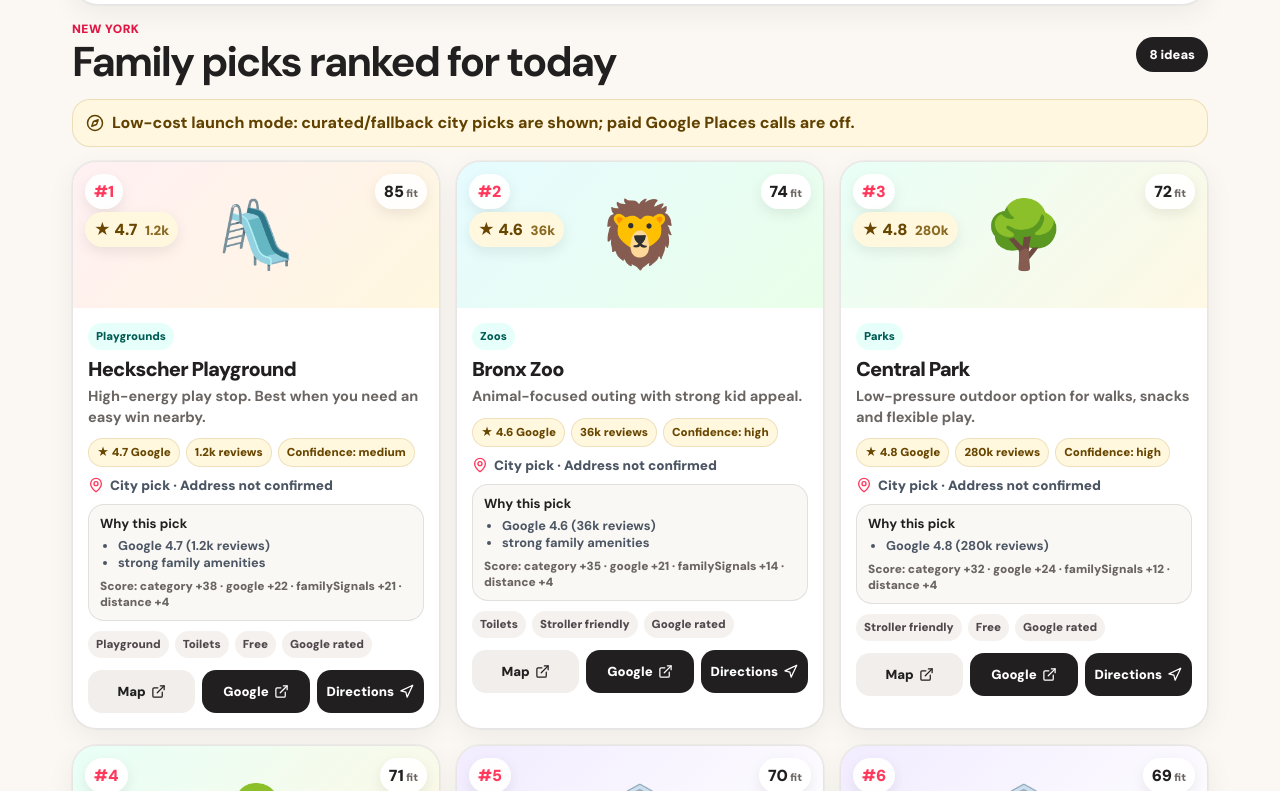
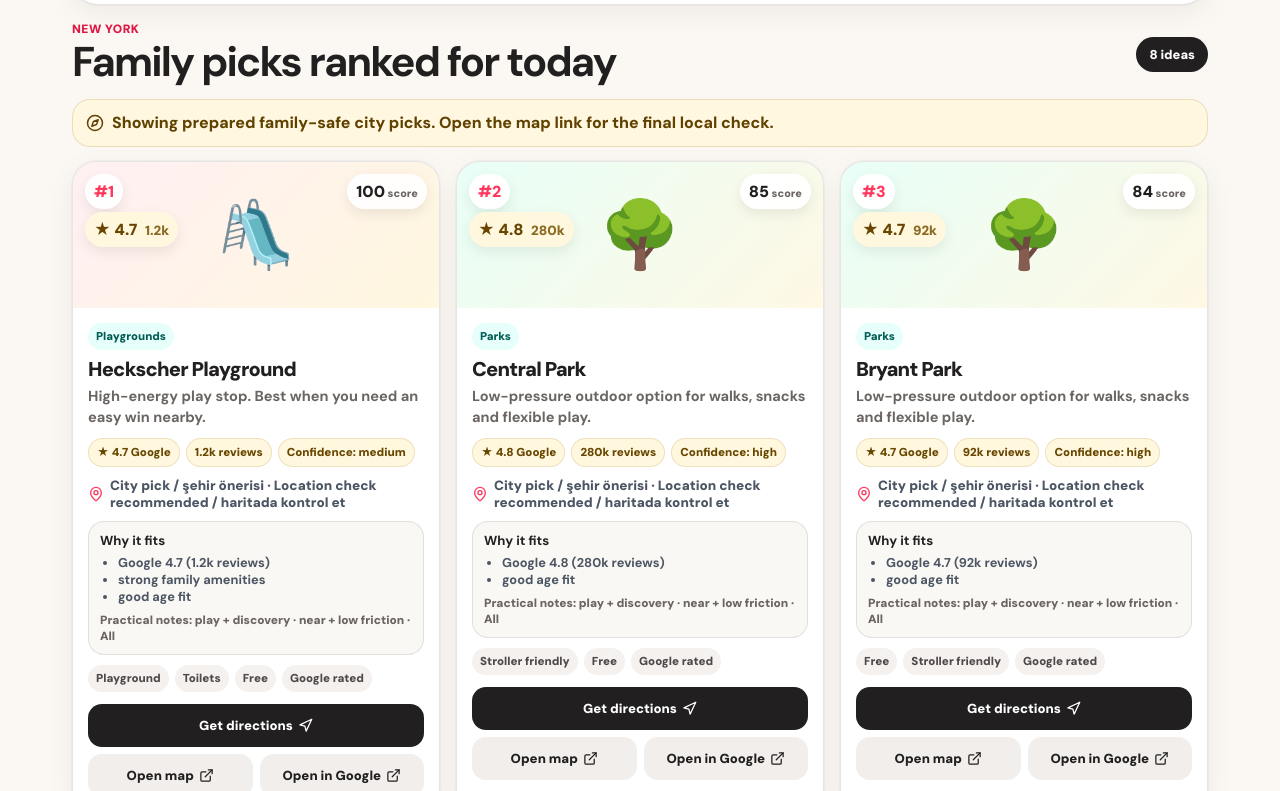
Before and after one commit to alperenkaramus/kidgo-nearby, a React (Vite) app: page / in a window 1280 px wide. Shown: the part 1089-1880 px from the top of the page. Built offline with nearby package versions, Linux system fonts and the light colour scheme.

Commit message:
fix: apply UX audit improvements

```diff
--- a/src/App.jsx
+++ b/src/App.jsx
@@ -1,4 +1,4 @@
-import { useEffect, useMemo, useState } from 'react';
+import { useEffect, useMemo, useRef, useState } from 'react';
 import { Baby, Compass, ExternalLink, Globe2, Loader2, MapPin, Navigation, Search, Sparkles, Telescope, TrendingUp, Umbrella } from 'lucide-react';
 import { AGE_GROUPS, CATEGORIES, COUNTRIES, DEFAULT_COUNTRY, DEFAULT_LANGUAGE, INTENTS, LANGUAGES, TRENDING_TURKEY_SEARCHES, TURKEY_CITIES, getDirectionsUrl, getGoogleSearchUrl, getMapUrl, searchPlaces } from './lib/places.js';
 import './styles.css';
@@ -15,15 +15,15 @@
     bestNow: 'Bugünün seçimi', cityPick: 'Şehir önerisi', score: 'puan', demandTitle: 'Popüler aile planları', allCitiesTitle: 'Nereye gidiyorsunuz?', allCitiesHelp: 'Önce ülke ve şehir seç, sonra yaş ve ruh haline göre listeyi daralt. Başlangıçta gerçek popüler şehir verileri + güvenli fallback kullanılır.', citiesDefault: 'Şehir seç',
     filtersTitle: 'Çocuk profili', intentTitle: 'Bugünkü mod', radius: 'Arama yarıçapı', resultsTitle: 'Sıralı aile önerileri', searching: 'Aranıyor…', ideas: 'öneri',
     noticeLive: 'Canlı OpenStreetMap sonuçları çocuk uyumu, mesafe ve aile sinyallerine göre sıralandı.',
-    noticeFallback: 'Şu an düşük maliyetli launch modu: seçili şehir için curated/fallback öneriler gösteriliyor; Google Places ücretli çağrıları kapalı.',
+    noticeFallback: 'Seçili şehir için hazırlanmış güvenli aile önerileri gösteriliyor. Harita linkinden son kontrolü yapabilirsin.',
     noticeGeoNo: 'Tarayıcı konumu yok; şehir araması aktif kalıyor.', noticeGeoUse: 'Mevcut konum kullanılıyor. Canlı OSM yavaşsa fallback mod arayüzü test edilebilir tutar.',
-    noticeGeoErr: 'Konum izni kapalı veya alınamadı. Bir şehir seç.', emptyTitle: 'Net eşleşme yok', emptyBody: 'Tümü seç veya başka bir global şehir dene.', loadingTitle: 'Aile planı hazırlanıyor…', loadingBody: 'Şehir, yaş, mod ve kategori sinyallerine göre en uygun duraklar sıralanıyor.', map: 'Harita', directions: 'Yol tarifi', google: 'Google', rainy: 'Kapalı alan', whyPick: 'Neden önerildi', confidence: 'Güven', scoreMix: 'Skor', liveGoogle: 'Canlı Google', openNow: 'Şu an açık',
+    noticeGeoErr: 'Konum alınamadı; şehir yazarak devam edebilirsin.', emptyTitle: 'Net eşleşme yok', emptyBody: 'Tümü seç veya başka bir global şehir dene.', loadingTitle: 'Aile planı hazırlanıyor…', loadingBody: 'Şehir, yaş, mod ve kategori sinyallerine göre en uygun duraklar sıralanıyor.', map: 'Haritada aç', directions: 'Yol tarifi al', google: 'Google’da aç', rainy: 'Kapalı alan', whyPick: 'Neden uygun', confidence: 'Güven', scoreMix: 'Skor', liveGoogle: 'Canlı Google', openNow: 'Şu an açık', showResults: 'öneriyi göster', practical: 'Pratik notlar',
   },
   en: {
     eyebrow: 'KidGo Nearby · family day-out assistant', title: 'Find better kid-friendly places in 30 seconds.', hero: 'Pick a city, age and mood. KidGo turns parks, playgrounds, museums, aquariums, indoor backups and snack stops into a clearer family plan.',
     language: 'Language', country: 'Country', countryHelp: 'International cities are prioritized; Turkey keeps a separate 81-city coverage mode.', locationLabel: 'City or current location', placeholder: 'New York, London, Paris, Dubai, Tokyo...', search: 'Find places', current: 'Use current location',
     bestNow: 'Today’s pick', cityPick: 'City pick', score: 'score', demandTitle: 'Popular family plans', allCitiesTitle: 'Where are you going?', allCitiesHelp: 'Choose a country and city, then tune the list by age and mood. Launch mode uses curated popular-city data plus safe fallback.', citiesDefault: 'Pick a city', filtersTitle: 'Kid profile', intentTitle: 'Today’s mood', radius: 'Search radius', resultsTitle: 'Family picks ranked for today', searching: 'Planning…', ideas: 'ideas',
-    noticeLive: 'Live OpenStreetMap results ranked by kid fit, distance and family-friendly signals.', noticeFallback: 'Low-cost launch mode: curated/fallback city picks are shown; paid Google Places calls are off.', noticeGeoNo: 'Browser geolocation is unavailable; city search stays active.', noticeGeoUse: 'Using current location. If live OSM is slow, fallback mode keeps the UI testable.', noticeGeoErr: 'Location permission was blocked or unavailable. Pick a city.', emptyTitle: 'No exact matches yet', emptyBody: 'Try All categories or another global city.', loadingTitle: 'Preparing a family plan…', loadingBody: 'Ranking places by city, age, mood and category fit.', map: 'Map', directions: 'Directions', google: 'Google', rainy: 'Rainy day', whyPick: 'Why this pick', confidence: 'Confidence', scoreMix: 'Score', liveGoogle: 'Live Google', openNow: 'Open now',
+    noticeLive: 'Live OpenStreetMap results ranked by kid fit, distance and family-friendly signals.', noticeFallback: 'Showing prepared family-safe city picks. Open the map link for the final local check.', noticeGeoNo: 'Browser geolocation is unavailable; city search stays active.', noticeGeoUse: 'Waiting for location permission… nearby picks will load if access is allowed.', noticeGeoErr: 'Location was unavailable; type a city to continue.', emptyTitle: 'No exact matches yet', emptyBody: 'Try All categories or another global city.', loadingTitle: 'Preparing a family plan…', loadingBody: 'Ranking places by city, age, mood and category fit.', map: 'Open map', directions: 'Get directions', google: 'Open in Google', rainy: 'Rainy day', whyPick: 'Why it fits', confidence: 'Confidence', scoreMix: 'Score', liveGoogle: 'Live Google', openNow: 'Open now', showResults: 'show picks', practical: 'Practical notes',
   },
   ru: {
     eyebrow: 'Глобальный семейный geo-adviser → больше городов и вариантов', title: 'Куда пойти рядом с детьми?', hero: 'Мобильный сервис, который превращает семейные поисковые запросы в гео-рекомендации. Работает по всем городам Турции и готов к росту на английском, русском и немецком.',
@@ -71,9 +71,17 @@
   const selectedCountry = useMemo(() => COUNTRIES.find((item) => item.id === country) || COUNTRIES[0], [country]);
   const countryCities = selectedCountry.id === 'TR' ? TURKEY_CITIES : selectedCountry.cities;
   const selectedAge = useMemo(() => AGE_GROUPS.find((item) => item.id === age), [age]);
-  const selectedIntent = useMemo(() => INTENTS.find((item) => item.id === intent), [intent]);
+  const selectedIntent = INTENTS.find((item) => item.id === intent) || INTENTS[0];
+  const resultsRef = useRef(null);
+
+  useEffect(() => {
+    document.documentElement.lang = lang;
+  }, [lang]);
   const selectedCategory = useMemo(() => CATEGORIES.find((item) => item.id === category), [category]);
   const activeInsight = TRENDING_TURKEY_SEARCHES[activeTrendIndex]?.insight[lang] || TRENDING_TURKEY_SEARCHES[0].insight.en;
+  const practicalNotes = lang === 'tr'
+    ? [selectedAge?.helpers.tr || 'yaş uyumu', selectedIntent?.helpers.tr || 'bugünkü moda uygun', selectedCategory?.labels.tr || 'aileye uygun']
+    : [selectedAge?.helpers.en || 'age fit', selectedIntent?.helpers.en || 'today’s mood fit', selectedCategory?.labels.en || 'family fit'];
 
   useEffect(() => {
     let cancelled = false;
@@ -96,8 +104,12 @@
   }, [age, intent, category, coords, radiusKm, submittedLocation, t.noticeFallback, t.noticeLive, t.noticeGeoErr]);
 
   function submitSearch() {
+    const nextLocation = location.trim() || selectedCountry.defaultCity || defaultCountry.defaultCity;
+    const matchedCountry = COUNTRIES.find((item) => item.cities.some((city) => city.toLowerCase() === nextLocation.toLowerCase()) || item.defaultCity.toLowerCase() === nextLocation.toLowerCase());
+    if (matchedCountry) setCountry(matchedCountry.id);
     setCoords(null);
-    setSubmittedLocation(location.trim() || selectedCountry.defaultCity || defaultCountry.defaultCity);
+    setSubmittedLocation(nextLocation);
+    window.setTimeout(() => resultsRef.current?.scrollIntoView({ behavior: 'smooth', block: 'start' }), 80);
   }
   function handleSubmit(event) { event.preventDefault(); submitSearch(); }
   function pickCity(city) { if (!city) return; setLocation(city); setSubmittedLocation(city); setCoords(null); }
@@ -117,6 +129,7 @@
   function useCurrentLocation() {
     if (!navigator.geolocation) { setNotice(t.noticeGeoNo); return; }
     setStatus('loading');
+    setNotice(t.noticeGeoUse);
     navigator.geolocation.getCurrentPosition(
       (position) => {
         const nextCoords = { lat: Number(position.coords.latitude.toFixed(5)), lon: Number(position.coords.longitude.toFixed(5)) };
@@ -140,7 +153,7 @@
 
       <div className="mobile-action-dock" aria-label="Quick search action">
         <span>{location || selectedCountry.defaultCity}</span>
-        <button type="button" onClick={submitSearch}>{t.search}</button>
+        <button type="button" onClick={submitSearch}>{places.length} {t.showResults || t.search}</button>
       </div>
 
       <section className="planner-card">
@@ -193,14 +206,13 @@
         <div className="trend-chips">{TRENDING_TURKEY_SEARCHES.map((item) => <button key={item.location + item.category} type="button" onClick={() => applyTrend(item)}>{item.labels[lang] || item.labels.en}</button>)}</div>
       </section>
 
-      <section className="results-section">
+      <section className="results-section" ref={resultsRef}>
         <div className="results-heading"><div><p className="kicker">{coords ? `${coords.lat}, ${coords.lon}` : submittedLocation}</p><h2>{t.resultsTitle}</h2></div><span className="result-count">{isLoading ? t.searching : `${places.length} ${t.ideas}`}</span></div>
         <div className="notice" role={status === 'error' ? 'alert' : 'status'}>{status === 'error' ? <Umbrella size={18} /> : <Compass size={18} />}<span>{notice}</span></div>
         {isLoading && <div className="state-card"><Loader2 className="spin" size={28} /><h3>{t.loadingTitle}</h3><p>{t.loadingBody}</p></div>}
         {status === 'empty' && <div className="state-card"><Telescope size={28} /><h3>{t.emptyTitle}</h3><p>{t.emptyBody}</p></div>}
         {!isLoading && places.length > 0 && <div className="cards-grid">{places.map((place, index) => {
           const cat = CATEGORIES.find((item) => item.id === place.category);
-          const scoreParts = Object.entries(place.scoreParts || {}).filter(([, value]) => value > 0).sort(([, a], [, b]) => b - a).slice(0, 5);
           return (
             <article className="place-card" key={place.id}>
               <div className="image-panel">
@@ -222,10 +234,10 @@
                 <div className="evidence-box">
                   <strong>{t.whyPick}</strong>
                   <ul>{place.evidence.map((item) => <li key={item}>{item}</li>)}</ul>
-                  {scoreParts.length > 0 && <p>{t.scoreMix}: {scoreParts.map(([key, value]) => `${key} +${value}`).join(' · ')}</p>}
+                  <p>{t.practical}: {practicalNotes.filter(Boolean).slice(0, 3).join(' · ')}</p>
                 </div>
                 <div className="tag-row">{place.tags.map((tag) => <span key={tag}>{tag}</span>)}</div>
-                <div className="card-actions"><a href={getMapUrl(place)} target="_blank" rel="noreferrer">{t.map} <ExternalLink size={15} /></a><a href={getGoogleSearchUrl(place)} target="_blank" rel="noreferrer">{t.google} <ExternalLink size={15} /></a><a href={getDirectionsUrl(place)} target="_blank" rel="noreferrer">{t.directions} <Navigation size={15} /></a></div>
+                <div className="card-actions"><a className="directions-primary" href={getDirectionsUrl(place)} target="_blank" rel="noreferrer">{t.directions} <Navigation size={15} /></a><a href={getMapUrl(place)} target="_blank" rel="noreferrer">{t.map} <ExternalLink size={15} /></a><a href={getGoogleSearchUrl(place)} target="_blank" rel="noreferrer">{t.google} <ExternalLink size={15} /></a></div>
               </div>
             </article>
           );
--- a/src/styles.css
+++ b/src/styles.css
@@ -116,7 +116,7 @@
 .floating-rank, .floating-score, .floating-google { position: absolute; z-index: 2; top: 12px; border-radius: 999px; padding: 7px 9px; font-weight: 1000; background: rgba(255,255,255,.94); box-shadow: rgba(0,0,0,.08) 0 5px 14px; }
 .floating-rank { left: 12px; color: var(--accent); }
 .floating-score { right: 12px; color: var(--ink); }
-.floating-score::after { content: ' fit'; color: var(--muted); font-size: .68rem; }
+.floating-score::after { content: ' score'; color: var(--muted); font-size: .68rem; }
 .floating-google { left: 12px; top: 50px; color: #684600; background: #fff8df; }
 .floating-google small { margin-left: 4px; color: #8a6a22; }
 .place-body { padding: 15px; }
@@ -138,9 +138,9 @@
 .meta-row svg { flex: 0 0 auto; color: var(--accent); }
 .tag-row { display: flex; gap: 6px; flex-wrap: wrap; margin-bottom: 12px; }
 .tag-row span { border-radius: 999px; background: #f4f1ee; color: #51484c; padding: 6px 8px; font-size: .72rem; font-weight: 850; }
-.card-actions { gap: 7px; }
-.card-actions a { flex: 1; min-height: 43px; display: inline-flex; justify-content: center; align-items: center; gap: 5px; border-radius: 14px; text-decoration: none; font-weight: 1000; background: var(--ink); color: #fff; font-size: .82rem; }
-.card-actions a:first-child { background: #f1eeeb; color: var(--ink); }
+.card-actions { gap: 7px; flex-wrap: wrap; }
+.card-actions a { flex: 1; min-height: 43px; display: inline-flex; justify-content: center; align-items: center; gap: 5px; border-radius: 14px; text-decoration: none; font-weight: 1000; background: #f1eeeb; color: var(--ink); font-size: .82rem; }
+.card-actions .directions-primary { flex-basis: 100%; background: var(--ink); color: #fff; }
 
 @media (max-width: 430px) {
   .app-shell { padding-left: 10px; padding-right: 10px; }
@@ -150,6 +150,8 @@
   .planner-card { padding: 16px; border-radius: 24px; }
   .search-actions { display: flex; flex-direction: column; }
   .primary-button { min-height: 58px; }
+  .chips { flex-wrap: wrap; overflow: visible; }
+  .chips .chip { flex: 1 1 calc(50% - 8px); justify-content: center; }
   .card-actions { flex-direction: column; }
 }
 
```
Also changed, not shown: src/lib/geodata/seedData.js, src/lib/places.js.
